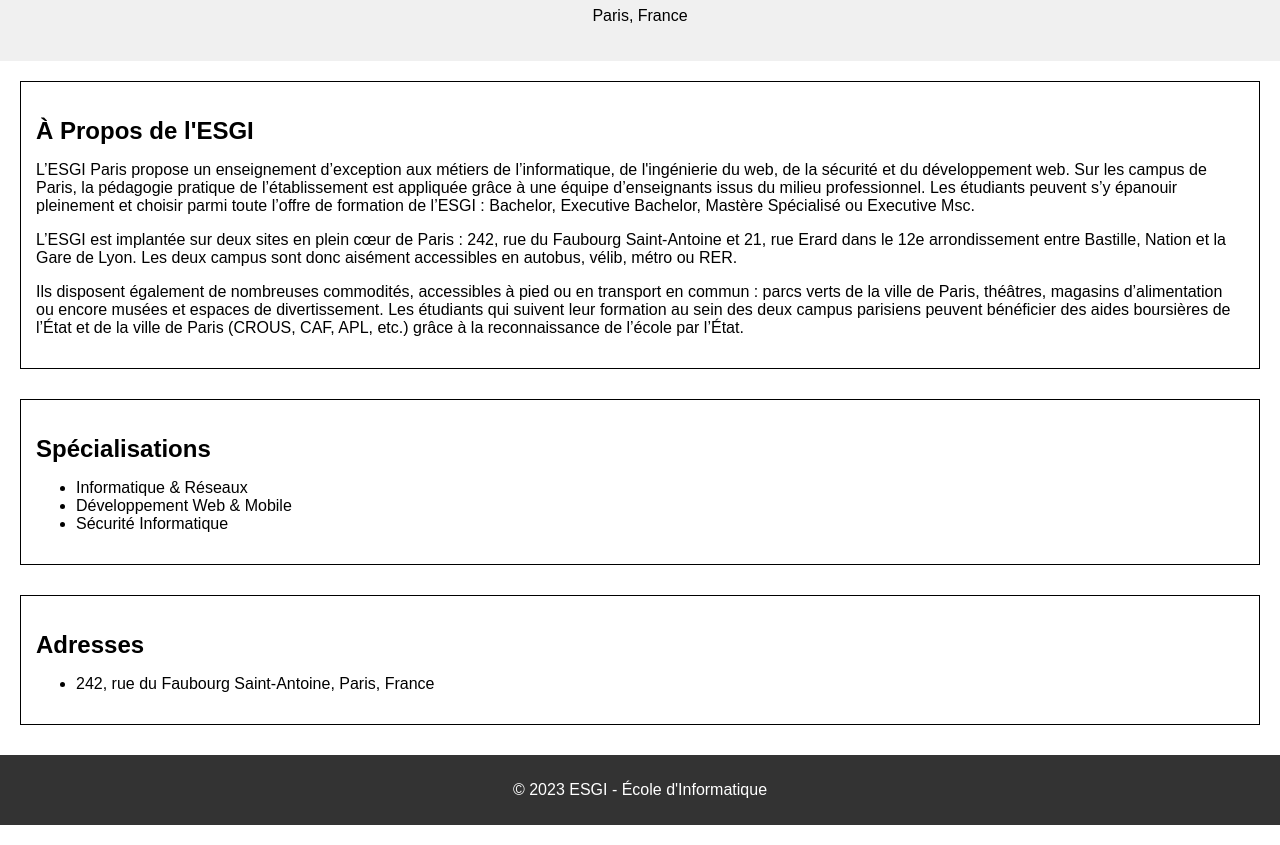
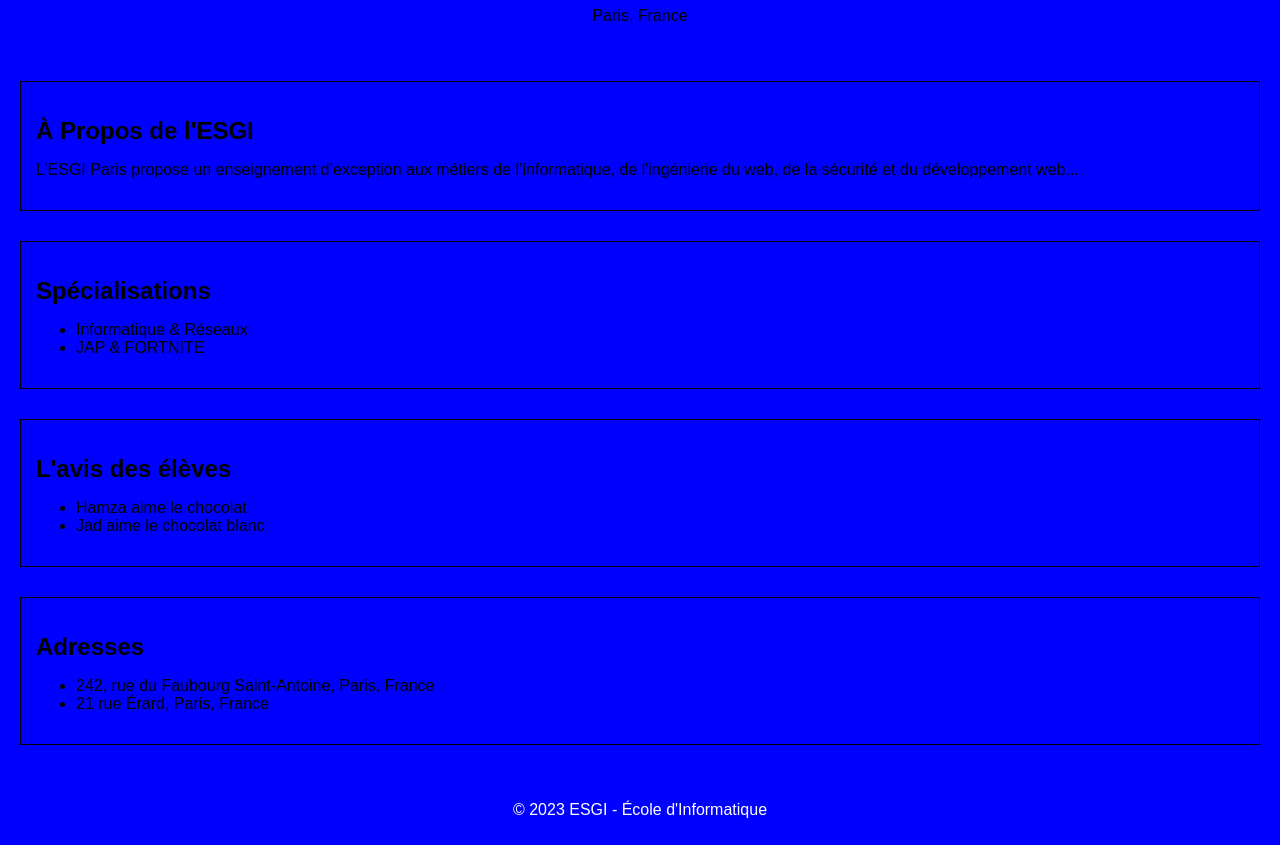
Before and after one commit to HmzSmt/TP-Git-ESGI, a plain HTML site: page index.html in a window 1280 px wide. Shown: the part 93-938 px from the top of the page. Drawn offline with Linux system fonts and the light colour scheme.

Commit message:
Update index.html

```diff
--- a/index.html
+++ b/index.html
@@ -10,24 +10,30 @@
     <h1>ESGI - École Supérieure de Génie Informatique</h1>
     <p>Paris, France</p>
   </header>
-
+  <style>
+    body, header, main, footer, section {
+      background-color: blue;
+    }
+  </style>
   <main>
     <section id="about">
       <h2>À Propos de l'ESGI</h2>
-      <p>L’ESGI Paris propose un enseignement d’exception aux métiers de l’informatique, de l'ingénierie du web, de la sécurité et du développement web. Sur les campus de Paris, la pédagogie pratique de l’établissement est appliquée grâce à une équipe d’enseignants issus du milieu professionnel. Les étudiants peuvent s’y épanouir pleinement et choisir parmi toute l’offre de formation de l’ESGI : Bachelor, Executive Bachelor, Mastère Spécialisé ou Executive Msc.</p>
-
-    <p>L’ESGI est implantée sur deux sites en plein cœur de Paris : 242, rue du Faubourg Saint-Antoine et 21, rue Erard dans le 12e arrondissement entre Bastille, Nation et la Gare de Lyon. Les deux campus sont donc aisément accessibles en autobus, vélib, métro ou RER.</p>
-
-    <p>Ils disposent également de nombreuses commodités, accessibles à pied ou en transport en commun : parcs verts de la ville de Paris, théâtres, magasins d’alimentation ou encore musées et espaces de divertissement. Les étudiants qui suivent leur formation au sein des deux campus parisiens peuvent bénéficier des aides boursières de l’État et de la ville de Paris (CROUS, CAF, APL, etc.) grâce à la reconnaissance de l’école par l’État.</p>
+      <p>L’ESGI Paris propose un enseignement d’exception aux métiers de l’informatique, de l'ingénierie du web, de la sécurité et du développement web...</p>
     </section>
 
     <section id="specializations">
       <h2>Spécialisations</h2>
       <ul>
         <li>Informatique & Réseaux</li>
-        <li>Développement Web & Mobile</li>
-        <li>Sécurité Informatique</li>
-        <!-- Add other specializations -->
+        <li>JAP  & FORTNITE </li>
+      </ul>
+    </section>
+
+    <section id="student-reviews">
+      <h2>L'avis des élèves</h2>
+      <ul>
+        <li>Hamza aime le chocolat</li>
+        <li>Jad aime le chocolat blanc</li>
       </ul>
     </section>
 
@@ -35,6 +41,7 @@
       <h2>Adresses</h2>
       <ul>
         <li>242, rue du Faubourg Saint-Antoine, Paris, France</li>
+        <li>21 rue Érard, Paris, France</li>
       </ul>
     </section>
   </main>
```
